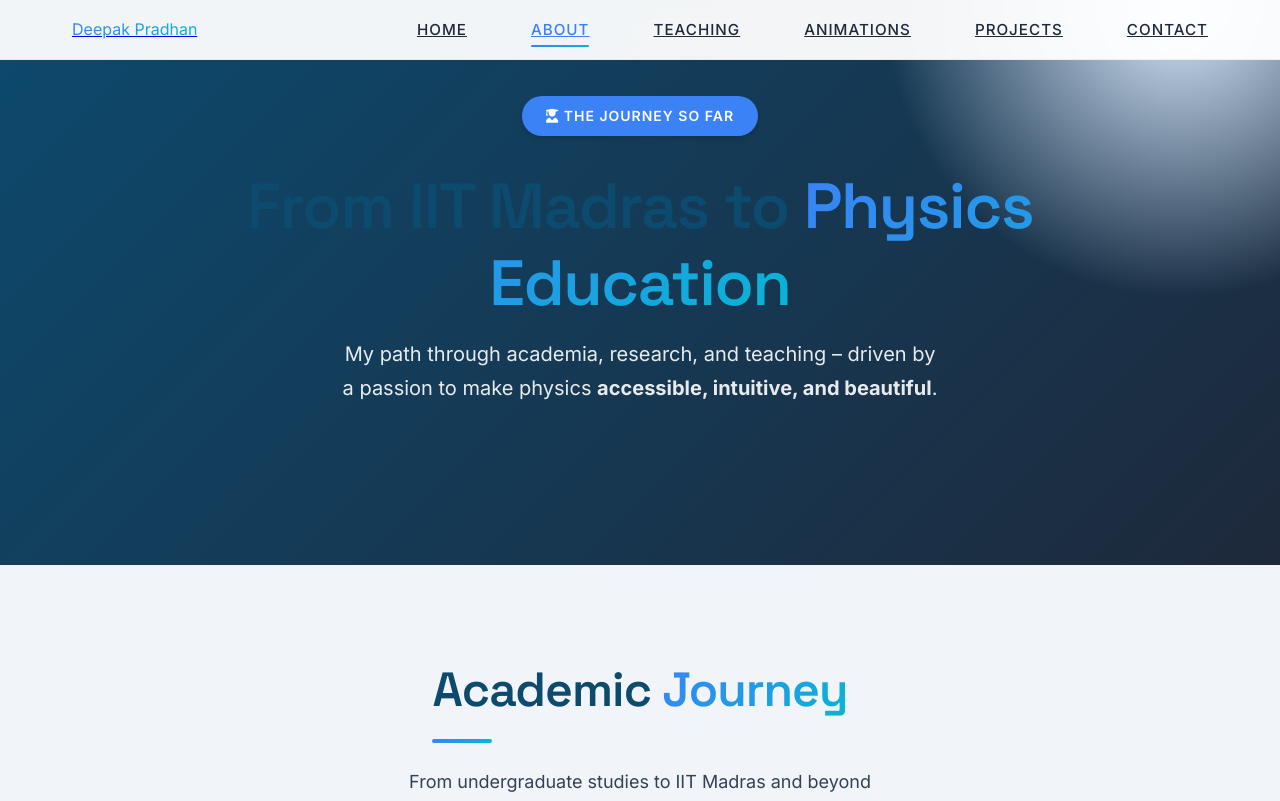
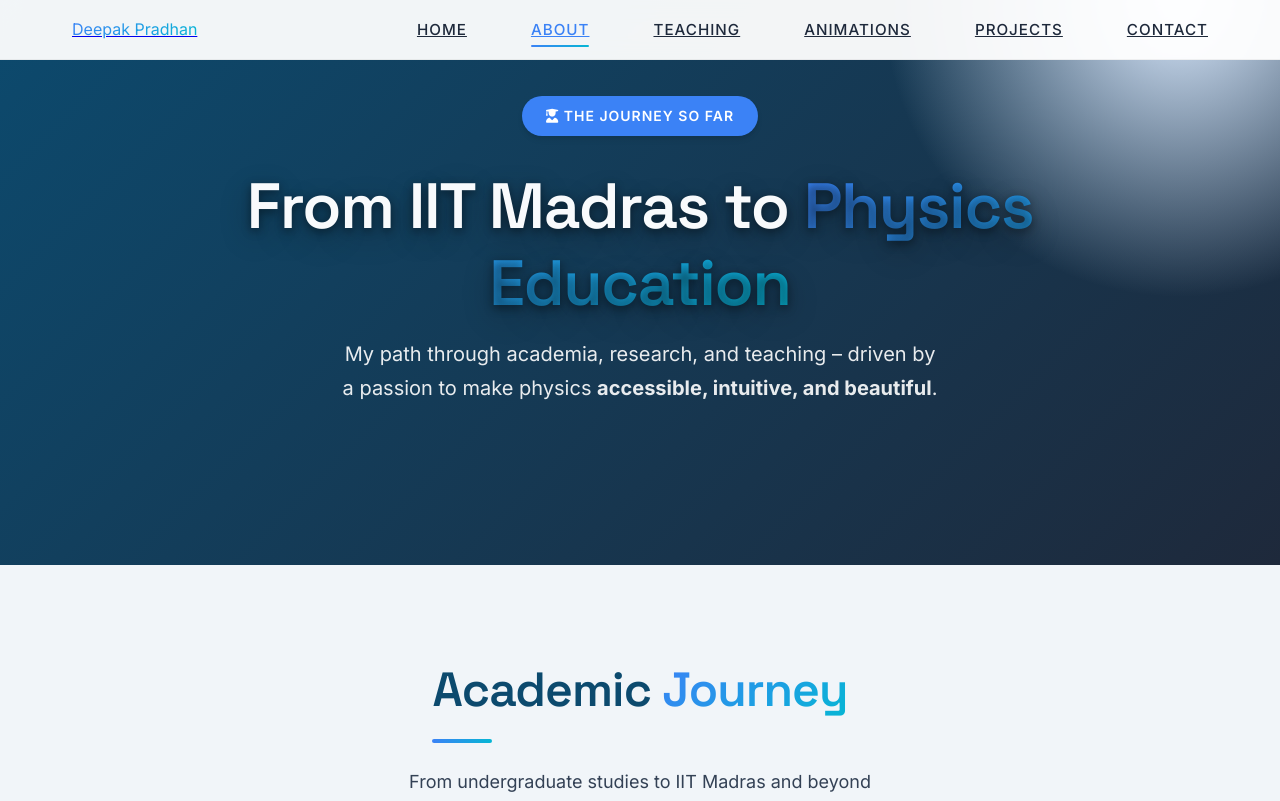
Before and after one commit to Deepakpradh/deepakpradhan.github.io, a plain HTML site: page about.html in a window 1280 px wide. Shown: the top 801 px of the page. Drawn offline with Linux system fonts and the light colour scheme.

Commit message:
Add styles for hero section headings

```diff
--- a/css/style.css
+++ b/css/style.css
@@ -2154,3 +2154,12 @@ p {
     0 3px 10px rgba(0, 0, 0, 0.45),
     0 10px 30px rgba(0, 0, 0, 0.3);
 }
+
+.hero h1,
+.hero-title,
+.hero h1:not(.text-gradient) {
+  color: #f8fafc; /* strong readable white */
+  text-shadow:
+    0 3px 10px rgba(0, 0, 0, 0.45),
+    0 10px 30px rgba(0, 0, 0, 0.3);
+}
```
